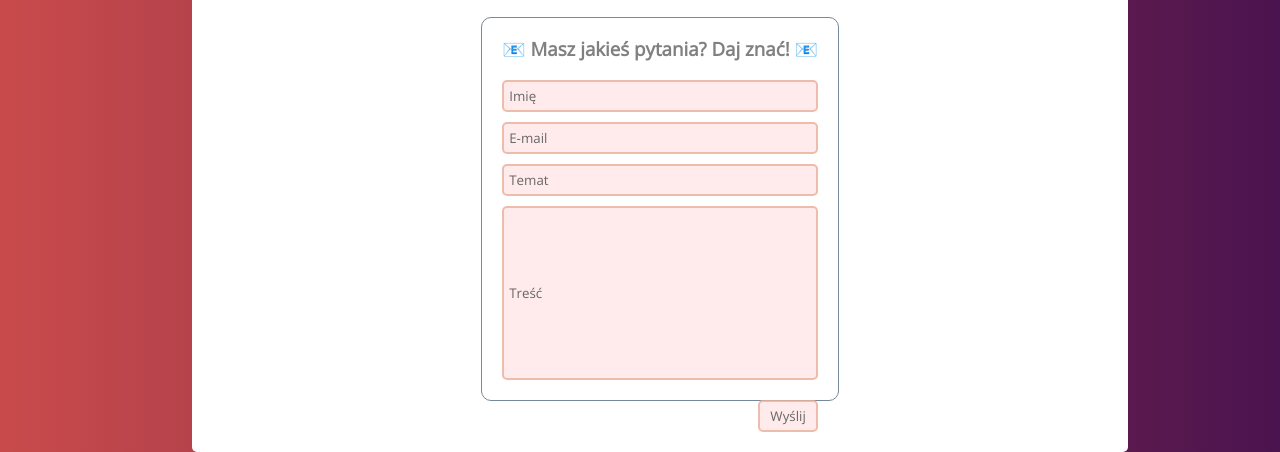
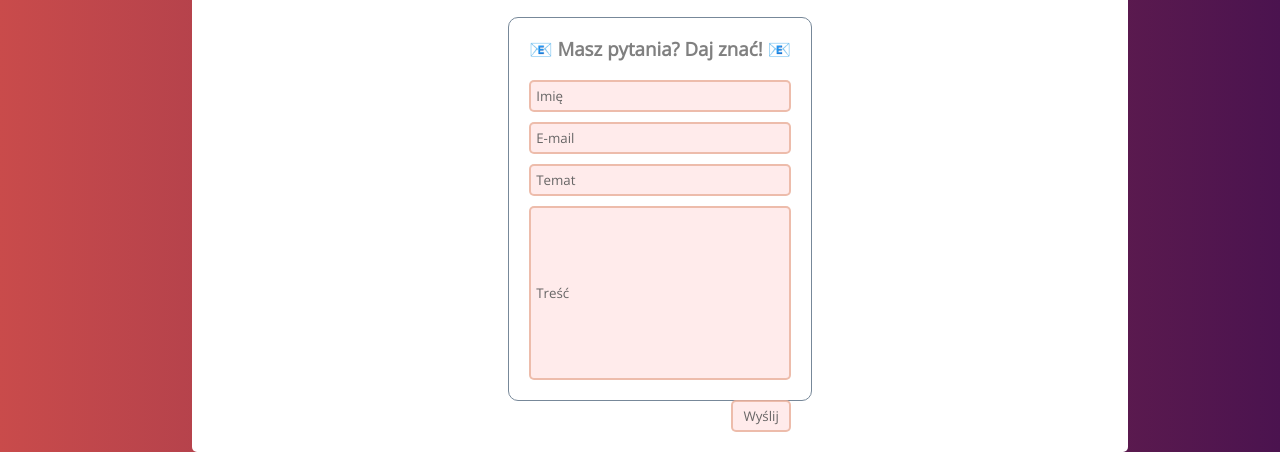
Before and after one commit to NataliaCichonska/BusinessCard, a plain HTML site: page index.html in a window 1280 px wide. Shown: the part 1414-1866 px from the top of the page. Drawn offline with nearby package versions, Linux system fonts and the light colour scheme.

Commit message:
zmiana tekstu

```diff
--- a/index.html
+++ b/index.html
@@ -66,7 +66,7 @@
             </div>
         </div>
         <footer>
-            <h3>&#128231 Masz jakieś pytania? Daj znać! &#128231</h3>
+            <h3>&#128231 Masz pytania? Daj znać! &#128231</h3>
             <div class="form">
                 <div class="forms">
                     <input type="text" id="name" value="Imię" >
```
